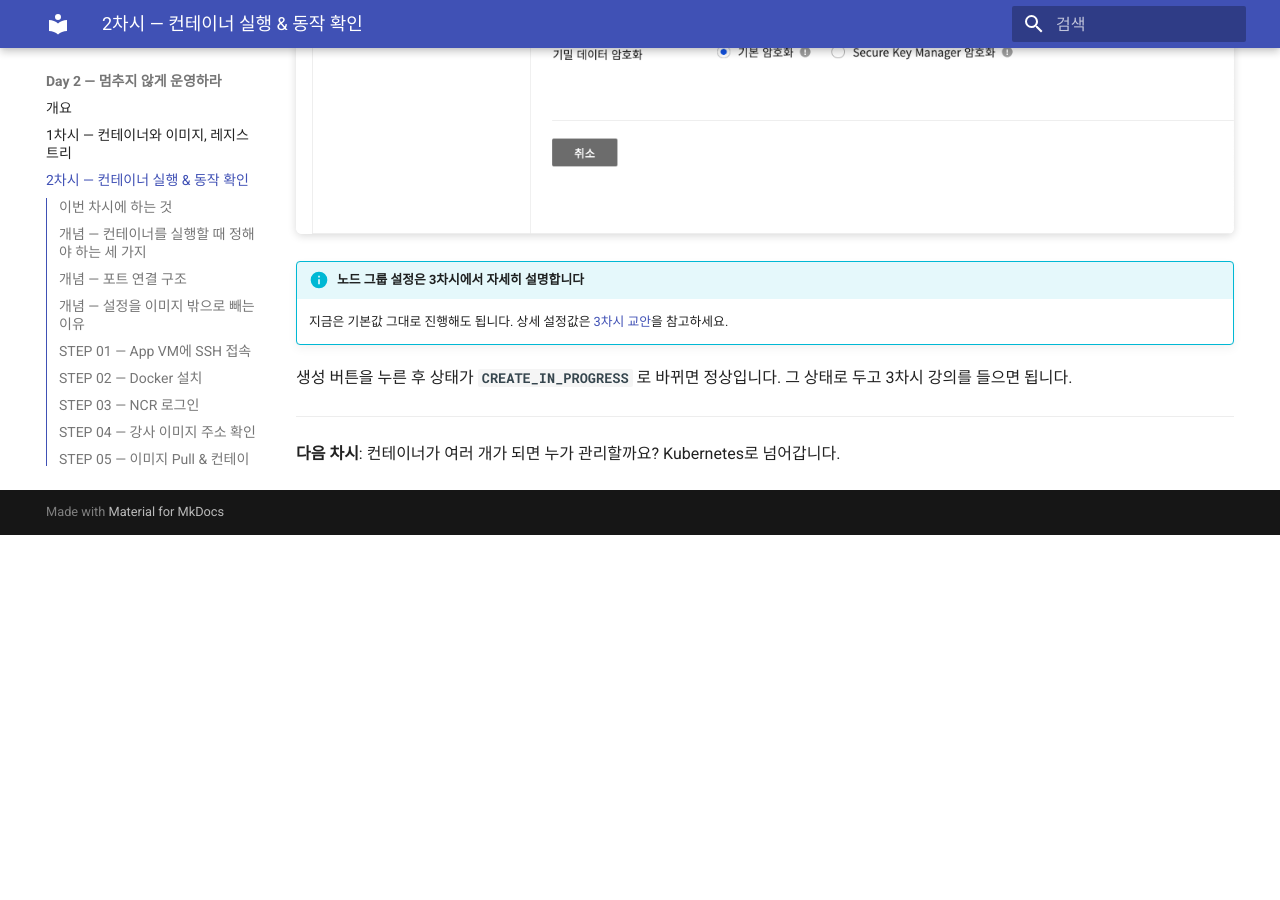
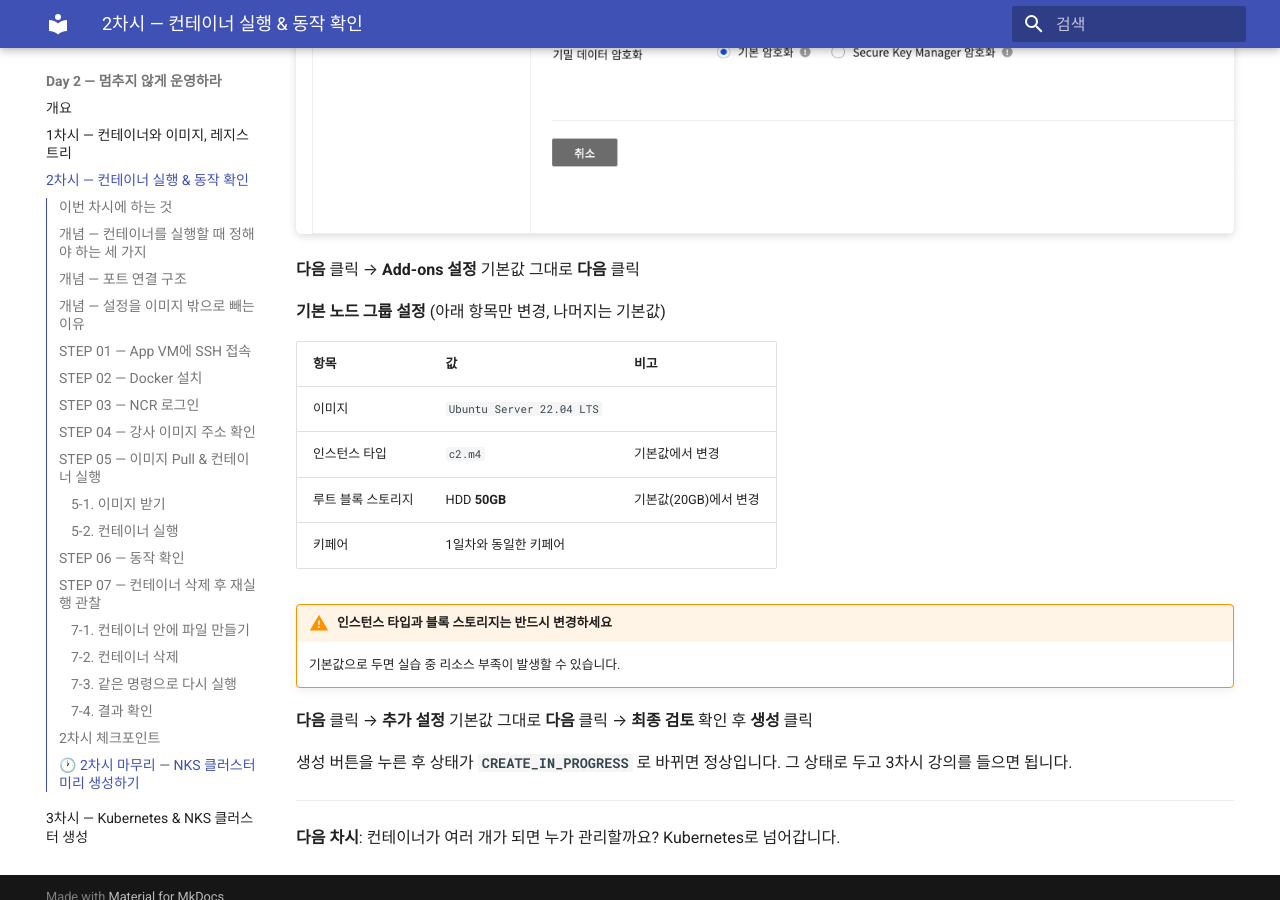
Before and after one commit to skilleat-labs/cloud-native-minwon-lab, an MkDocs documentation site: the page built from docs/day2/session2.md, in a window 1280 px wide and 900 px high, scrolled down 8703 px. Built offline with MkDocs 1.6.1 and Material for MkDocs 9.7.7, drawn with Linux system fonts in a browser that asks for light colours; before the commit the page ends 9238 px from its top, so only the background shows below that.

Commit message:
docs: day2 session2 - 2차시 마무리 NKS 노드그룹 설정값 업데이트(c2.m4, 50GB)

```diff
--- a/docs/day2/session2.md
+++ b/docs/day2/session2.md
@@ -365,9 +365,21 @@ Containers > NHN Kubernetes Service(NKS) > + 클러스터 생성
 
 ![NKS 클러스터 설정 화면](./images/3-1-nks-cluster-create-settings.png)
 
-!!! info "노드 그룹 설정은 3차시에서 자세히 설명합니다"
-    지금은 기본값 그대로 진행해도 됩니다.
-    상세 설정값은 [3차시 교안](session3.md)을 참고하세요.
+**다음** 클릭 → **Add-ons 설정** 기본값 그대로 **다음** 클릭
+
+**기본 노드 그룹 설정** (아래 항목만 변경, 나머지는 기본값)
+
+| 항목 | 값 | 비고 |
+|------|---|------|
+| 이미지 | `Ubuntu Server 22.04 LTS` | |
+| 인스턴스 타입 | `c2.m4` | 기본값에서 변경 |
+| 루트 블록 스토리지 | HDD **50GB** | 기본값(20GB)에서 변경 |
+| 키페어 | 1일차와 동일한 키페어 | |
+
+!!! warning "인스턴스 타입과 블록 스토리지는 반드시 변경하세요"
+    기본값으로 두면 실습 중 리소스 부족이 발생할 수 있습니다.
+
+**다음** 클릭 → **추가 설정** 기본값 그대로 **다음** 클릭 → **최종 검토** 확인 후 **생성** 클릭
 
 생성 버튼을 누른 후 상태가 **`CREATE_IN_PROGRESS`** 로 바뀌면 정상입니다.
 그 상태로 두고 3차시 강의를 들으면 됩니다.
```
